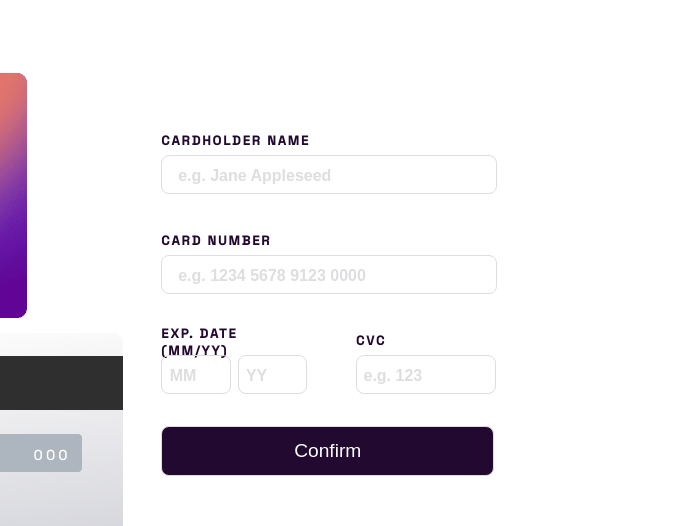
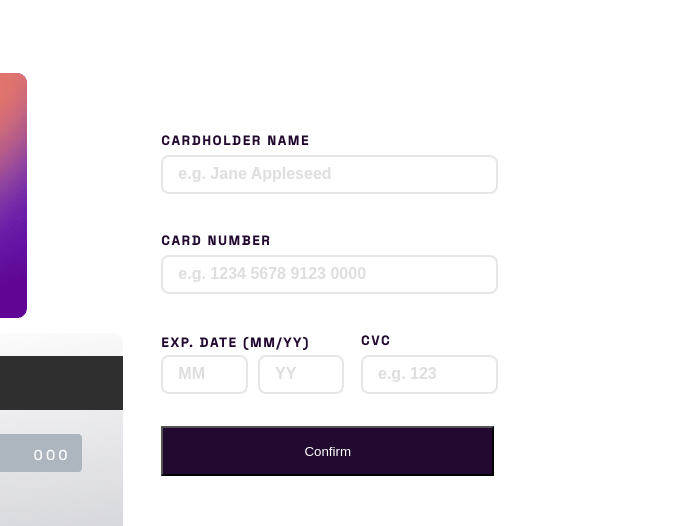
Before and after one commit to eminbilgen/frontend-mentor-card-form, a plain HTML site: page index.html in a window 1280 px wide. Shown: the part 107-633 px from the top of the page, 580-1280 px from the left. Drawn offline with Linux system fonts and the light colour scheme.

Commit message:
Update index.html

```diff
--- a/index.html
+++ b/index.html
@@ -15,6 +15,7 @@
       padding: 0;
       margin: 0;
       --color-primary: #220930;
+      --error-color: hsl(0, 100%, 66%);
       font-family: Space Grotesk, sans-serif;
       display: flex;
     }
@@ -51,7 +52,7 @@
       justify-content: center;
       align-items: flex-start;
       height: 25%;
-      width: 95%;
+      width: 100%;
     }
     .right div label{
       font-size: .8rem;
@@ -62,12 +63,10 @@
       align-items: center;
       letter-spacing: 2px;
     }
-    .right div input{
+    .right div borders{
       height: 35%;
       width: 100%;
-      border: 1px solid hsl(270, 3%, 87%);
       border-radius: 8px;
-      background-color: transparent;
       font-size: 1.2rem;
       font-weight: 500;
       color: var(--color-primary);
@@ -87,8 +86,8 @@
       width: 40%;
       height: 40%;
     }
-    .right .dateinputs input{
-      width: 40%;
+    .right .dateinputs borders{
+      width: 45%;
       height: 100%;
     }
     .right .sideside{
@@ -97,7 +96,7 @@
       justify-content: space-between;
       align-items: center;
       float: left;
-      width: 97.5%;
+      width: 100%;
     }
     .sideside div{
       height: 100%;
@@ -107,7 +106,7 @@
       display: flex;
       align-items: flex-start;
       justify-content: center;
-      width: 45%;
+      width: 55%;
       height: 100%;
     }
     .date .dateinputs{
@@ -194,8 +193,6 @@
     .bg-mobile{
       display: none;
     }
-    hsl(249, 99%, 64%) to hsl(278, 94%, 30%)
-    --active-linear: linear-gradient(90deg, hsl(249, 99%, 64%) 0%, hsl(278, 94%, 30%) 50%, transparent 50%, transparent 100%);
     .right .input input:focus{
       border: 1px solid
     }
@@ -278,11 +275,11 @@
         font-size: .7rem;
         height: 50%;
       }
-      .right div input{
+      .right div borders{
         height: 60%;
         font-size: 1rem;
       }
-      .right .dateinputs input{
+      .right .dateinputs borders{
         width: 45%;
         height: 100%;
       }
@@ -297,10 +294,24 @@
       }
     }
     input[type=text]{
-      padding-left: 5%;
+      padding-left: 15px;
+      width: 100%;
+      height: 100%;
+      border: none;
+      outline: none;
+      border-radius: 7px;
+      background-color: transparent;
     }
-    .input input{
-      outline: linear-gradient(to right, #6448fe 0%, #600594 100%) solid 10px;
+    input[type=text]:focus{
+      border: none;
+    }
+
+    borders{
+      display: flex;
+      justify-content: center;
+      align-items: center;
+      border: 2px solid hsl(0, 0%, 90%);
+      outline: none;
     }
   </style>
 </head>
@@ -328,23 +339,33 @@
   <div class="input">
     <div class="cardholder">
       <label for="text">CARDHOLDER NAME</label>
-      <input type="text" class="holderinput" maxlength="20" placeholder="e.g. Jane Appleseed">
+      <borders class="border">
+        <input type="text" class="holderinput" maxlength="20" placeholder="e.g. Jane Appleseed">
+      </borders>
     </div>
     <div class="card-number">
       <label for="text">CARD NUMBER</label>
-      <input type="text" class="numberinput" maxlength="19" placeholder="e.g. 1234 5678 9123 0000">
+      <borders class="border">
+        <input type="text" class="numberinput" maxlength="19" placeholder="e.g. 1234 5678 9123 0000">
+      </borders>
     </div>
     <div class="sideside">
       <div class="date">
         <label for="text">EXP. DATE (MM/YY)</label>
         <div class="dateinputs">
-          <input type="text" class="minput" maxlength="2" placeholder="MM">
-          <input type="text" class="yinput" maxlength="2" placeholder="YY">
+          <borders class="border">
+            <input type="text" class="minput" maxlength="2" placeholder="MM">
+          </borders>
+          <borders class="border">
+            <input type="text" class="yinput" maxlength="2" placeholder="YY">
+          </borders>
         </div>
       </div>
       <div class="cvv">
         <label for="text">CVC</label>
-        <input type="text" class="cvvinput" maxlength="3" placeholder="e.g. 123">
+        <borders class="border">
+          <input type="text" class="cvvinput" maxlength="3" placeholder="e.g. 123">
+        </borders>
       </div>
     </div>
     <input class="submit" type="submit" value="Confirm">
```
